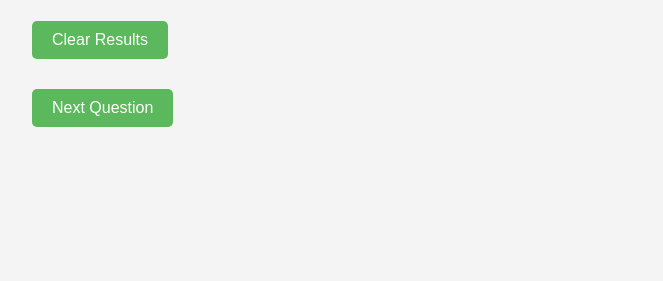
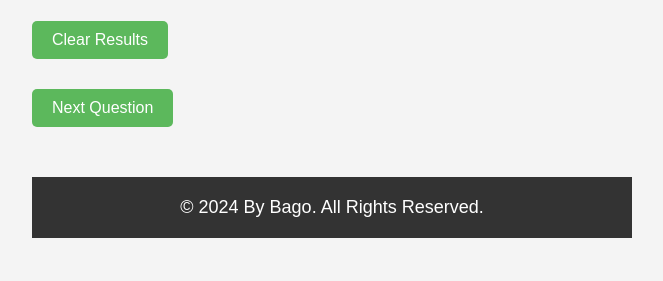
Before and after one commit to bago1/polbago, a Flask app: template templates/random_verb.html in a window 1280 px wide. Shown: the part 355-636 px from the top of the page, without its empty margins (308-971 px from the left). Run offline with Flask 3, Linux system fonts and the light colour scheme; the template is opened without the code that fills it, so the values that code supplies are empty.

Commit message:
footer added

```diff
--- a/templates/random_verb.html
+++ b/templates/random_verb.html
@@ -121,5 +121,11 @@ function toggleInfinitive() {
     }
 }
 </script>
+
+ <footer style="padding: 20px; background-color: #333; color: white; text-align: center; margin-top: 40px;">
+    <p style="margin: 0;">© 2024 By Bago. All Rights Reserved.</p>
+</footer>
+
+
 </body>
 </html>
```
